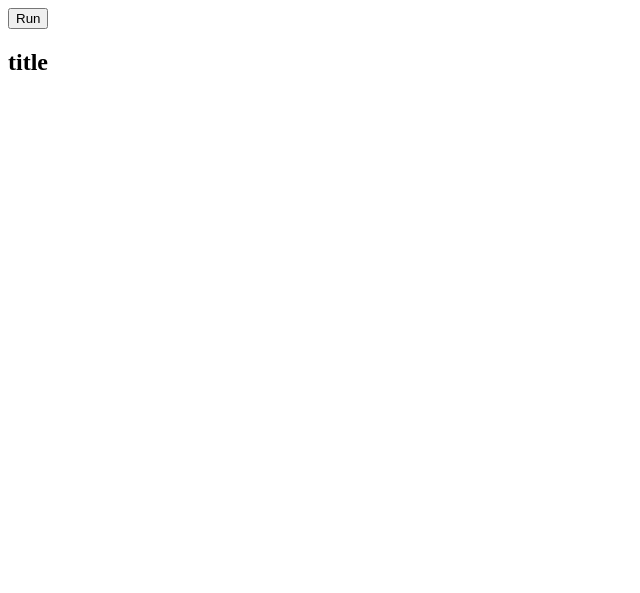
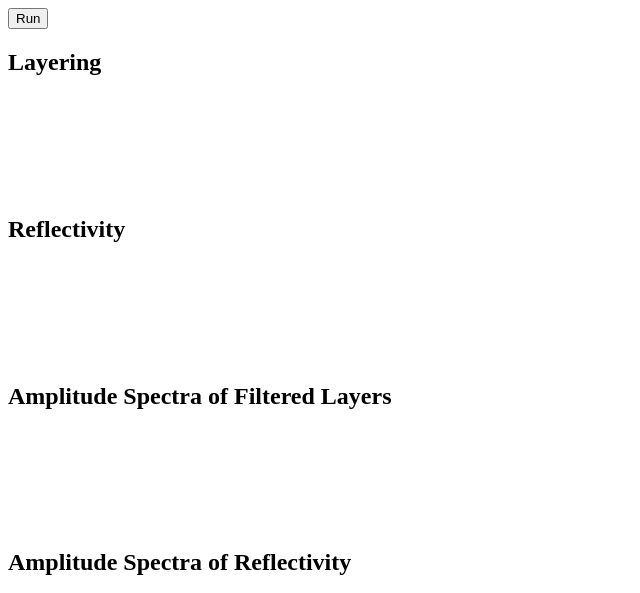
Before and after one commit to duncanchild/blockfilter, a plain HTML site: page blockfilt/web/index.html in a window 1280 px wide. Shown: the whole page, without its empty margins (0-640 px from the left). Drawn offline with nearby package versions, Linux system fonts and the light colour scheme.

Commit message:
with titles

```diff
--- a/blockfilt/web/index.html
+++ b/blockfilt/web/index.html
@@ -116,11 +116,13 @@ $(document).ready(function(){
 
 <button>Run</button>
 
-<h2>title</h2>
+<h2>Layering</h2>
 <div id="top_left" style="width:800px;height:100px;"></div>
+<h2>Reflectivity</h2>
 <div id="bottom_left" style="width:800px;height:100px;"></div>
+<h2>Amplitude Spectra of Filtered Layers</h2>
 <div id="top_right" style="width:700px;height:100px;"></div>
+<h2>Amplitude Spectra of Reflectivity</h2>
 <div id="bottom_right" style="width:700px;height:100px;"></div>
-
 </body>
 </html>
```
